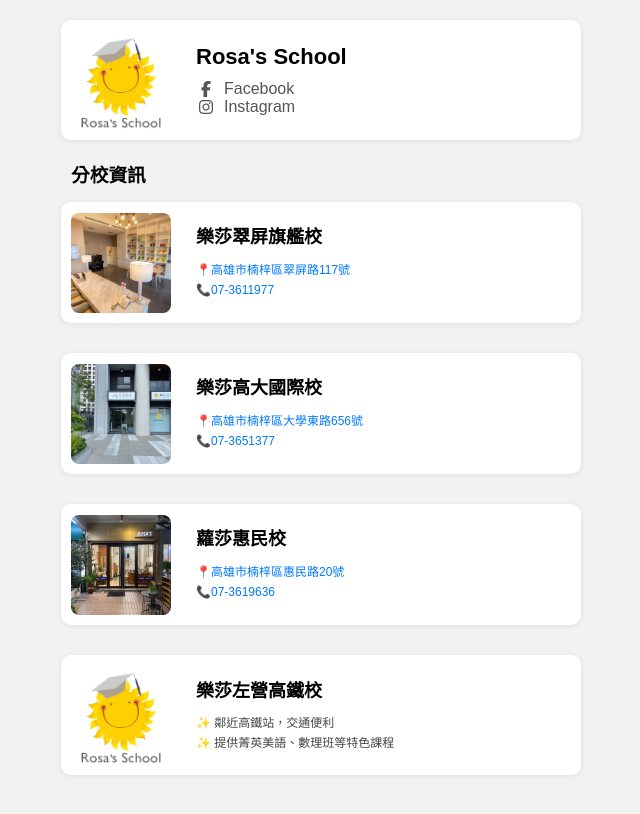
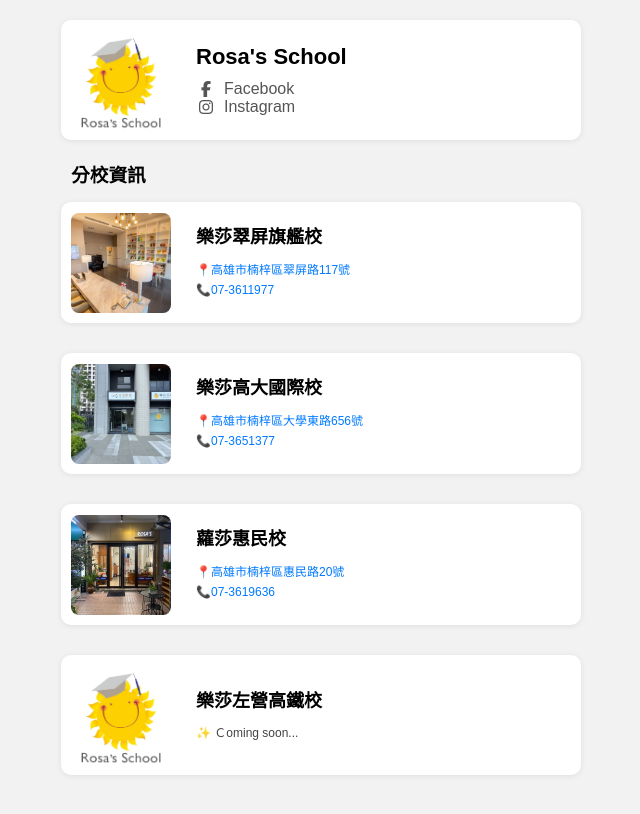
Before and after one commit to jiayu0709/Rosa.s-Branches, a plain HTML site: page index.html in a window 1280 px wide. Shown: the whole page, without its empty margins (319-959 px from the left). Drawn offline with Linux system fonts and the light colour scheme.

Commit message:
課程內容修改

```diff
--- a/index.html
+++ b/index.html
@@ -229,8 +229,7 @@
       const extraContent =
     branch.name === "樂莎左營高鐵校"
       ? `<div class="card-extra">
-           <p>✨ 鄰近高鐵站，交通便利</p>
-           <p>✨ 提供菁英美語、數理班等特色課程</p>
+           <p>✨ Ｃoming soon...</p>
          </div>`
       : "";
 
```
